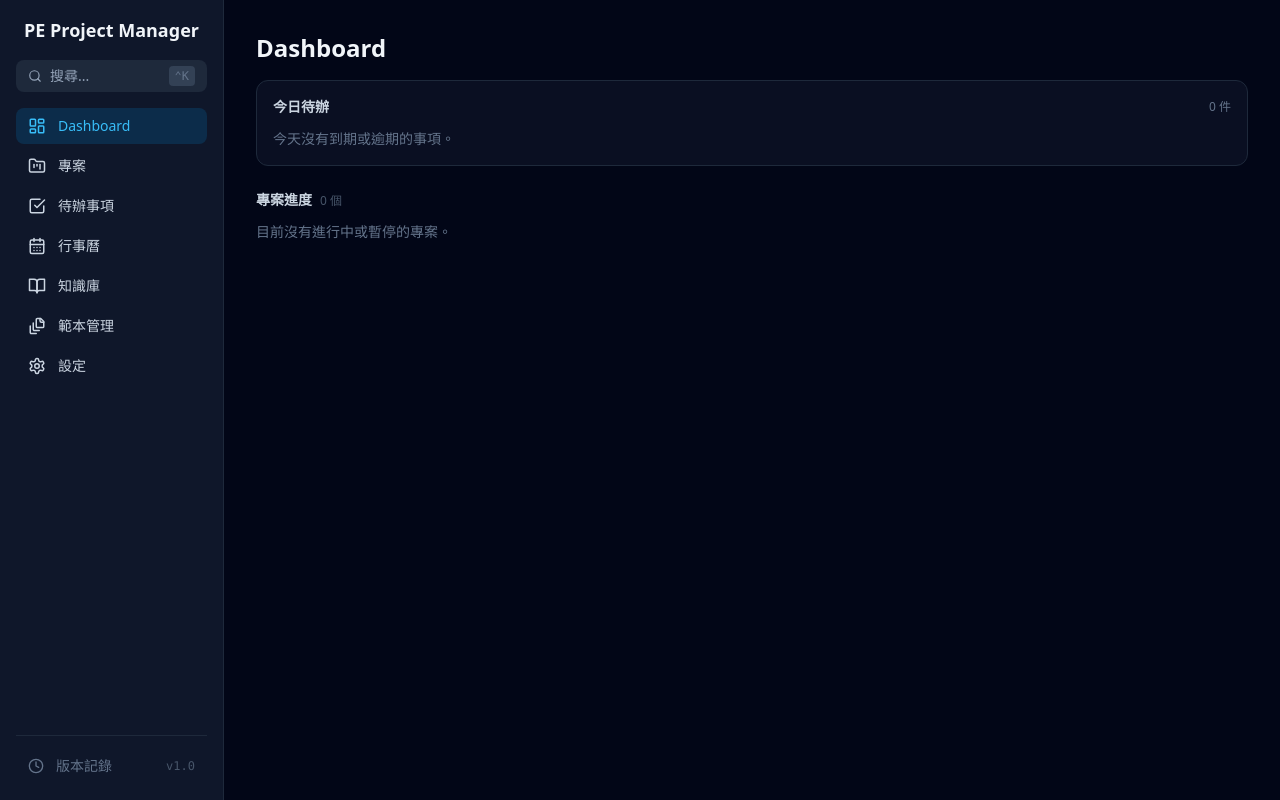
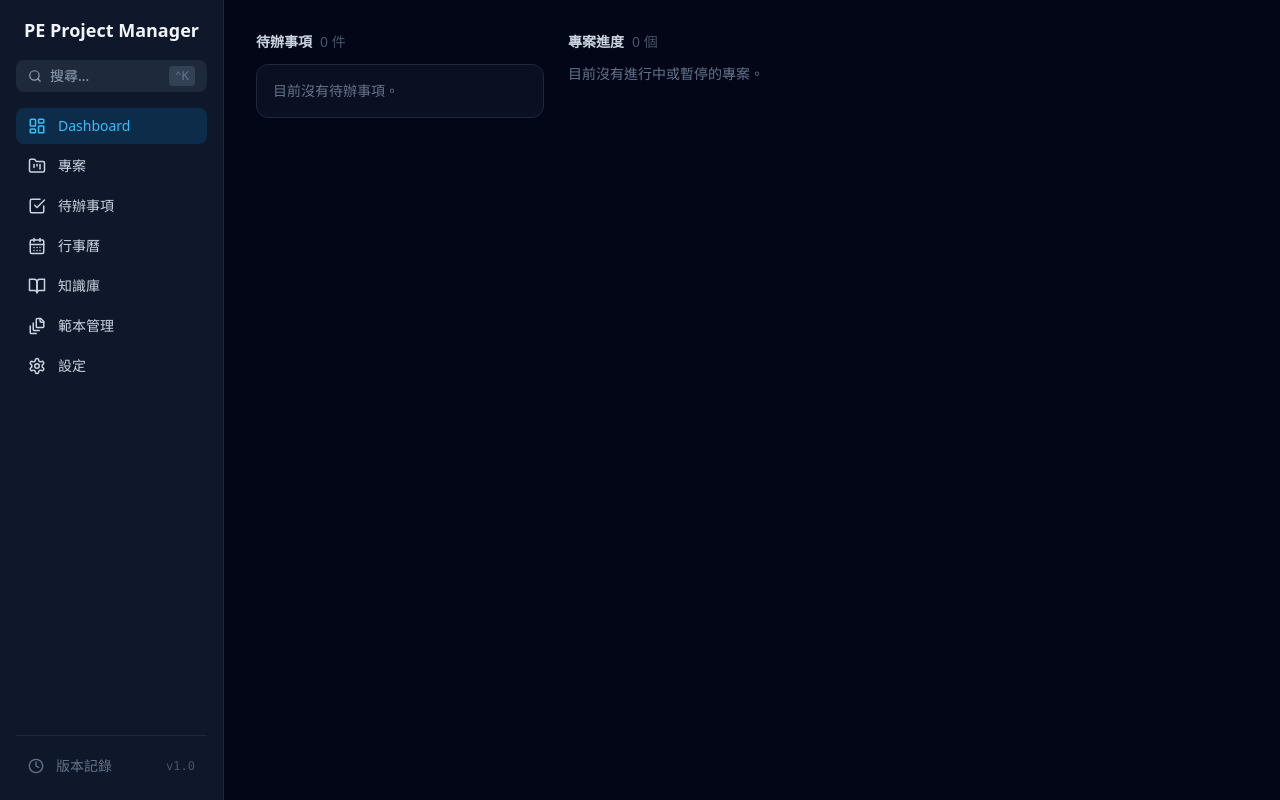
Before and after one commit to s9726229-hash/pe-project-manager, a React (Vite) app: page / in a window 1280 px wide. Built offline with nearby package versions, Linux system fonts and the light colour scheme.

Commit message:
Dashboard: split into left tasks / right project-progress two-column layout
Co-Authored-By: Claude Sonnet 4.6 <noreply@anthropic.com>

```diff
--- a/src/views/Dashboard.tsx
+++ b/src/views/Dashboard.tsx
@@ -44,59 +44,67 @@ export default function Dashboard({ tasksApi, projectsApi, programsApi, onOpenPr
   const { programs } = programsApi;
 
   const today = todayIso();
-  // ── 待辦 ──
+
+  // 待辦
   const pendingTasks = flattenTaskLeaves(tasks)
     .filter((t) => t.dueDate && t.status !== '已完成')
     .sort((a, b) => (a.dueDate! < b.dueDate! ? -1 : 1));
   const todayTasks    = pendingTasks.filter((t) => t.dueDate! <= today);
   const upcomingTasks = pendingTasks.filter((t) => t.dueDate! > today);
 
-  // ── 專案卡片：顯示 進行中 + 暫停，不含 取消/已完成 ──
+  // 專案卡片：進行中 + 暫停
   const visibleProjects = projects.filter(
     (p) => p.id !== DEFAULT_PROJECT_ID && p.status !== '取消' && p.status !== '已完成'
   );
-
-  // Program 群組
   const programCards = programs
     .map((program) => ({ program, items: visibleProjects.filter((p) => p.programId === program.id) }))
     .filter((g) => g.items.length > 0);
-
-  // 獨立專案（沒有掛 program 或掛的 program 已不存在）
   const programIds = new Set(programs.map((pg) => pg.id));
   const standaloneProjects = visibleProjects.filter((p) => !p.programId || !programIds.has(p.programId));
 
   return (
-    <div>
-      <h1 className="text-2xl font-semibold mb-4">Dashboard</h1>
+    <div className="flex gap-6 items-start">
 
-      {/* ── 待辦 ── */}
-      <div className="mb-6">
+      {/* ── 左欄：待辦 ── */}
+      <div className="w-72 shrink-0">
+        <h2 className="text-sm font-semibold text-slate-300 mb-3">
+          待辦事項
+          <span className="ml-2 text-slate-600 font-normal">{pendingTasks.length} 件</span>
+        </h2>
+
         <div className="bg-slate-900/60 border border-slate-800 rounded-xl p-4">
-          <div className="flex items-center justify-between mb-3">
-            <h2 className="text-sm font-semibold text-slate-300">今日待辦</h2>
+          {pendingTasks.length === 0 && (
+            <p className="text-slate-500 text-sm">目前沒有待辦事項。</p>
+          )}
+
+          {todayTasks.length > 0 && (
+            <div className="mb-4">
+              <div className="flex items-center justify-between mb-2">
+                <span className="text-xs font-semibold text-amber-400">今天 / 逾期</span>
                 <span className="text-xs text-slate-500">{todayTasks.length} 件</span>
               </div>
-
-          {todayTasks.length === 0 && <p className="text-slate-500 text-sm">今天沒有到期或逾期的事項。</p>}
-
               <div className="space-y-1">
-            {todayTasks.slice(0, 8).map((t) => (
+                {todayTasks.map((t) => (
                   <div key={t.id} className="flex items-center gap-2 text-sm py-1">
                     {t.urgent && <Flame size={13} className="text-red-400 shrink-0" />}
                     <span className="flex-1 truncate">{t.title}</span>
-                <span className={`text-xs shrink-0 ${t.dueDate! < today ? 'text-red-400' : 'text-slate-500'}`}>{t.dueDate}</span>
+                    <span className={`text-xs shrink-0 ${t.dueDate! < today ? 'text-red-400' : 'text-slate-500'}`}>
+                      {t.dueDate}
+                    </span>
                   </div>
                 ))}
               </div>
+            </div>
+          )}
 
           {upcomingTasks.length > 0 && (
-            <>
-              <div className="flex items-center justify-between mt-4 mb-1 pt-3 border-t border-slate-800">
-                <h3 className="text-xs font-semibold text-slate-400">尚未到期</h3>
+            <div className={todayTasks.length > 0 ? 'border-t border-slate-800 pt-3' : ''}>
+              <div className="flex items-center justify-between mb-2">
+                <span className="text-xs font-semibold text-slate-400">尚未到期</span>
                 <span className="text-xs text-slate-500">{upcomingTasks.length} 件</span>
               </div>
               <div className="space-y-1">
-                {upcomingTasks.slice(0, 8).map((t) => (
+                {upcomingTasks.map((t) => (
                   <div key={t.id} className="flex items-center gap-2 text-sm py-1 text-slate-400">
                     {t.urgent && <Flame size={13} className="text-red-400 shrink-0" />}
                     <span className="flex-1 truncate">{t.title}</span>
@@ -104,22 +112,23 @@ export default function Dashboard({ tasksApi, projectsApi, programsApi, onOpenPr
                   </div>
                 ))}
               </div>
-            </>
+            </div>
           )}
         </div>
       </div>
 
-      {/* ── 專案卡片 ── */}
+      {/* ── 右欄：專案進度 ── */}
+      <div className="flex-1 min-w-0">
         <h2 className="text-sm font-semibold text-slate-300 mb-3">
           專案進度
-        <span className="ml-2 text-slate-600 font-normal text-xs">{visibleProjects.length} 個</span>
+          <span className="ml-2 text-slate-600 font-normal">{visibleProjects.length} 個</span>
         </h2>
 
         {visibleProjects.length === 0 && (
           <p className="text-slate-500 text-sm">目前沒有進行中或暫停的專案。</p>
         )}
 
-      <div className="grid grid-cols-1 sm:grid-cols-2 lg:grid-cols-3 gap-4">
+        <div className="grid grid-cols-1 lg:grid-cols-2 xl:grid-cols-3 gap-4">
           {/* Program 群組卡 */}
           {programCards.map(({ program, items }) => {
             const progress = computeCombinedProgress(items);
@@ -153,7 +162,9 @@ export default function Dashboard({ tasksApi, projectsApi, programsApi, onOpenPr
                         </div>
                         <div className="text-right shrink-0">
                           <div className="text-xs text-slate-400">{pct}%</div>
-                        <span className={`text-xs px-1.5 py-0.5 rounded-full border ${STATUS_STYLE[p.status]}`}>{p.status}</span>
+                          <span className={`text-xs px-1.5 py-0.5 rounded-full border ${STATUS_STYLE[p.status]}`}>
+                            {p.status}
+                          </span>
                         </div>
                       </button>
                     );
@@ -176,7 +187,9 @@ export default function Dashboard({ tasksApi, projectsApi, programsApi, onOpenPr
               >
                 <div className="flex items-start justify-between mb-3 gap-2">
                   <span className="font-medium text-slate-100 group-hover:text-white leading-snug">{p.name}</span>
-                <span className={`text-xs px-2 py-0.5 rounded-full border shrink-0 ${STATUS_STYLE[p.status]}`}>{p.status}</span>
+                  <span className={`text-xs px-2 py-0.5 rounded-full border shrink-0 ${STATUS_STYLE[p.status]}`}>
+                    {p.status}
+                  </span>
                 </div>
                 <div className="h-1.5 bg-slate-800 rounded-full overflow-hidden mb-1">
                   <div className="h-full bg-primary-500 rounded-full transition-all" style={{ width: `${pct}%` }} />
@@ -195,5 +208,7 @@ export default function Dashboard({ tasksApi, projectsApi, programsApi, onOpenPr
           })}
         </div>
       </div>
+
+    </div>
   );
 }
```
Lines whose indentation alone changed are shown as unchanged.
